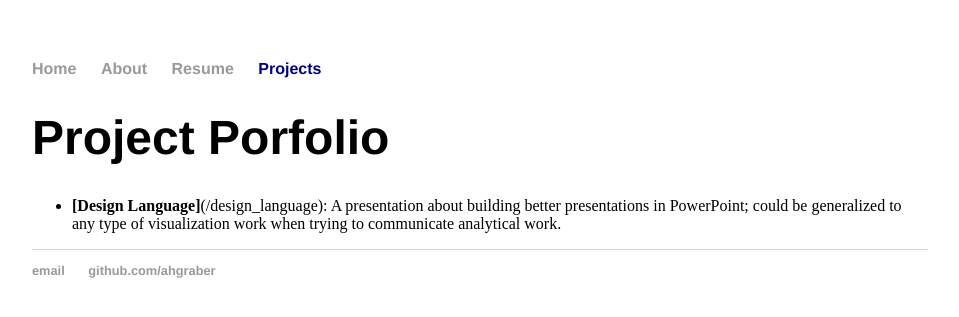
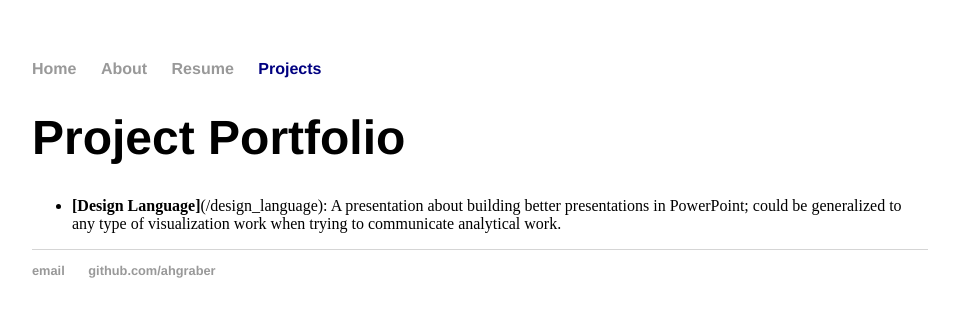
Before and after one commit to ahgraber/ahgraber.github.io, a Jekyll site: the page built from project_portfolio.md, in a window 1280 px wide. Shown: the top 317 px of the page, without its empty margins (160-1119 px from the left). Built offline with Jekyll 4.4.1, drawn with Linux system fonts in a browser that asks for light colours.

Commit message:
Update project_portfolio.md

```diff
--- a/project_portfolio.md
+++ b/project_portfolio.md
@@ -3,6 +3,6 @@ layout: default
 title: Project Portfolio
 ---
 
-# Project Porfolio
+# Project Portfolio
 * **[Design Language]**(/design_language):
 A presentation about building better presentations in PowerPoint; could be generalized to any type of visualization work when trying to communicate analytical work.
```
